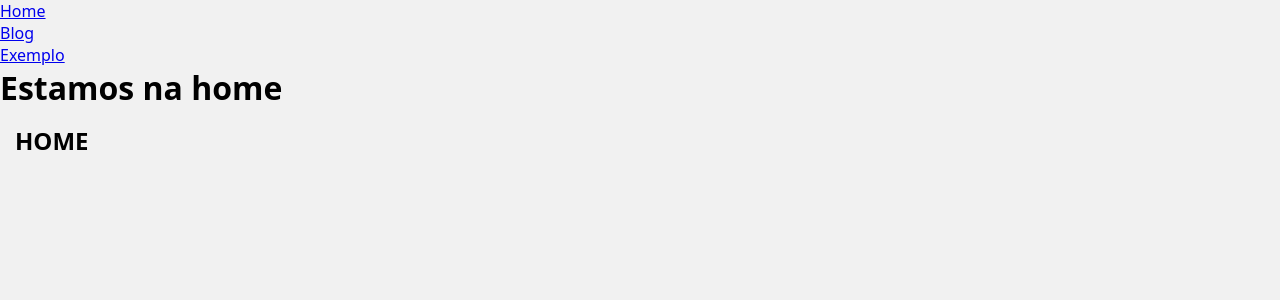
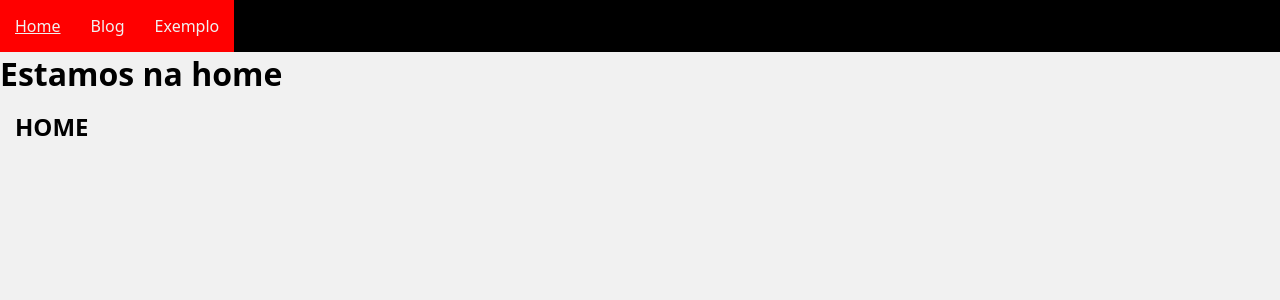
Before and after one commit to ygorlima-py/curso_python_django, a Django app: page / in a window 1280 px wide. Shown: the top 300 px of the page. Run offline with Django 5.2, Linux system fonts and the light colour scheme.

Commit message:
Estilizando a pagina com css, cabeçalho usando display flex no menu e block nos links

```diff
--- a/base/global/partials/menu.html
+++ b/base/global/partials/menu.html
@@ -1,5 +1,5 @@
-<nav>
-    <ul>
+<nav class="menu">
+    <ul class="menu-links">
         <li>
             <a href="{% url "home:home" %}">Home</a>
         </li>
--- a/base/static/global/css/style.css
+++ b/base/static/global/css/style.css
@@ -5,6 +5,19 @@
     padding: 0;
     box-sizing: border-box;
 
+}
+
+a {
+    color: rgb(22, 11, 180);
+    text-decoration: none;
+}
+
+a:visited {
+    color: rgb(84, 13, 114);
+}
+
+a:hover {
+    text-decoration: underline;
 }
 
 html {
@@ -30,9 +43,25 @@ body {
     box-shadow: 5px 2px 5px rgba(0, 0, 0, 10%);
 }
 
+.menu {
+    background: #000;
+}
 
-@media (min-width: 600px ){
-    .content:not(:has(.single-post)){
+.menu-links {
+    list-style: none;
+    display: flex;
+
+}
+
+.menu-links a {
+    display: block;
+    background-color: red;
+    padding: 1.5rem;
+    color: #f1f1f1
+}
+
+@media (min-width: 600px) {
+    .content:not(:has(.single-post)) {
         grid-template-columns: repeat(auto-fill, minmax(32rem, 1fr));
     }
 }
```
